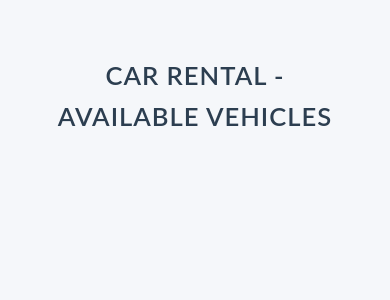
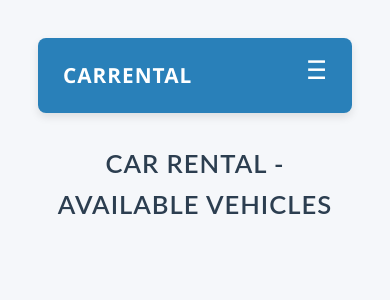
Before and after one commit to Nikson1122/TicketBookingSystem, a Django app: page /vnumber/ in a window 390 px wide. Shown: the top 300 px of the page. Run offline with Django 5.2, Linux system fonts and the light colour scheme; data that the repository does not hold is empty.

Commit message:
navbar added in for car rental system

```diff
--- a/ticket/templates/ticket/vechileapi.html
+++ b/ticket/templates/ticket/vechileapi.html
@@ -13,6 +13,85 @@
             color: #333;
             line-height: 1.6;
         }
+
+            /* ===== Navbar Styles ===== */
+         nav {
+        display: flex;
+        justify-content: space-between;
+        align-items: center;
+        background-color: #2980b9;
+        padding: 12px 25px;
+        border-radius: 8px;
+        margin-bottom: 30px;
+        box-shadow: 0 4px 8px rgba(0,0,0,0.1);
+        position: relative;
+        flex-wrap: wrap;
+    }
+
+    nav .logo {
+        font-size: 1.3rem;
+        font-weight: 700;
+        color: white;
+        text-transform: uppercase;
+        letter-spacing: 1px;
+    }
+
+    nav ul {
+        list-style: none;
+        display: flex;
+        gap: 20px;
+    }
+
+    nav ul li a {
+        color: white;
+        text-decoration: none;
+        font-weight: 600;
+        padding: 6px 12px;
+        border-radius: 4px;
+        transition: background-color 0.3s;
+    }
+
+    nav ul li a:hover {
+        background-color: #3498db;
+    }
+
+    /* Hamburger Menu */
+    .hamburger {
+        display: none;
+        font-size: 1.6rem;
+        color: white;
+        cursor: pointer;
+    }
+
+    input.nav-toggle {
+        display: none;
+    }
+
+    /* Responsive Styles */
+    @media (max-width: 768px) {
+        .hamburger {
+            display: block;
+        }
+
+        nav ul {
+            flex-direction: column;
+            width: 100%;
+            display: none;
+            margin-top: 10px;
+            background-color: #2980b9;
+            border-radius: 6px;
+            padding: 10px 0;
+        }
+
+        nav ul li {
+            text-align: center;
+            margin: 10px 0;
+        }
+
+        input.nav-toggle:checked + .hamburger + ul {
+            display: flex;
+        }
+    }
 
         h1 {
             text-align: center;
@@ -204,6 +283,22 @@
     </style>
 </head>
 <body>
+    <nav>
+    <div class="logo">CarRental</div>
+
+    <!-- Hamburger menu for mobile -->
+    <input type="checkbox" id="nav-toggle" class="nav-toggle">
+    <label for="nav-toggle" class="hamburger">&#9776;</label>
+
+    <ul class="nav-links">
+        <li><a href={%url 'fetch_vehicles' %}>Home</a></li>
+        <li><a href="{% url 'vehicle_list'%}">Vehicles</a></li>
+        <li><a href="{%url 'vehicle_view'%}">Add vehicles</a></li>
+        <li><a href="{%url 'vehicle_view'%}">Contact US</a></li>
+        <li><a href="#">Contact</a></li>
+    </ul>
+</nav>
+
     <h1>Car Rental - Available Vehicles</h1>
 
     <div class="vehicle-container">
```
Also changed, not shown: db.sqlite3.
